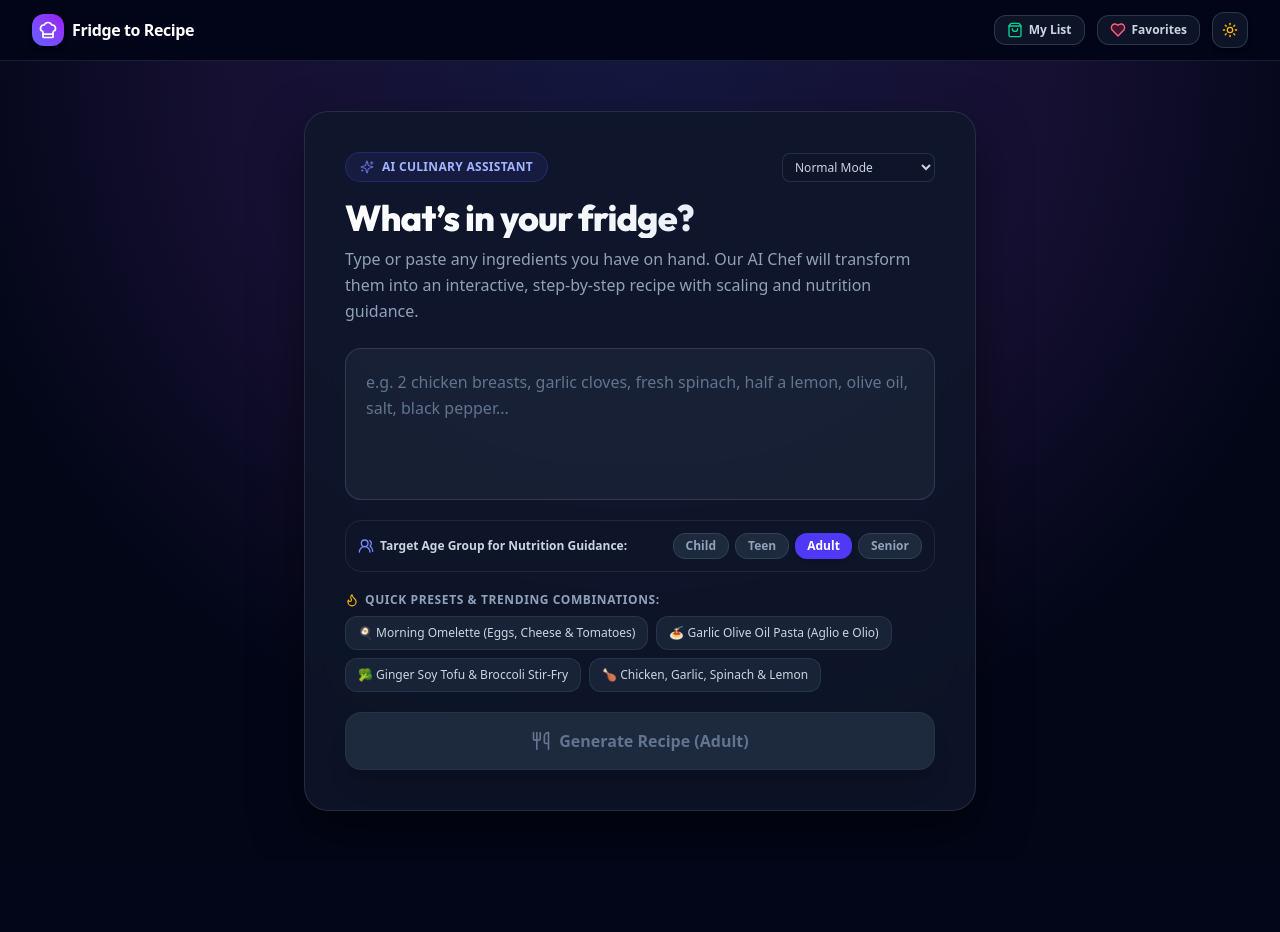
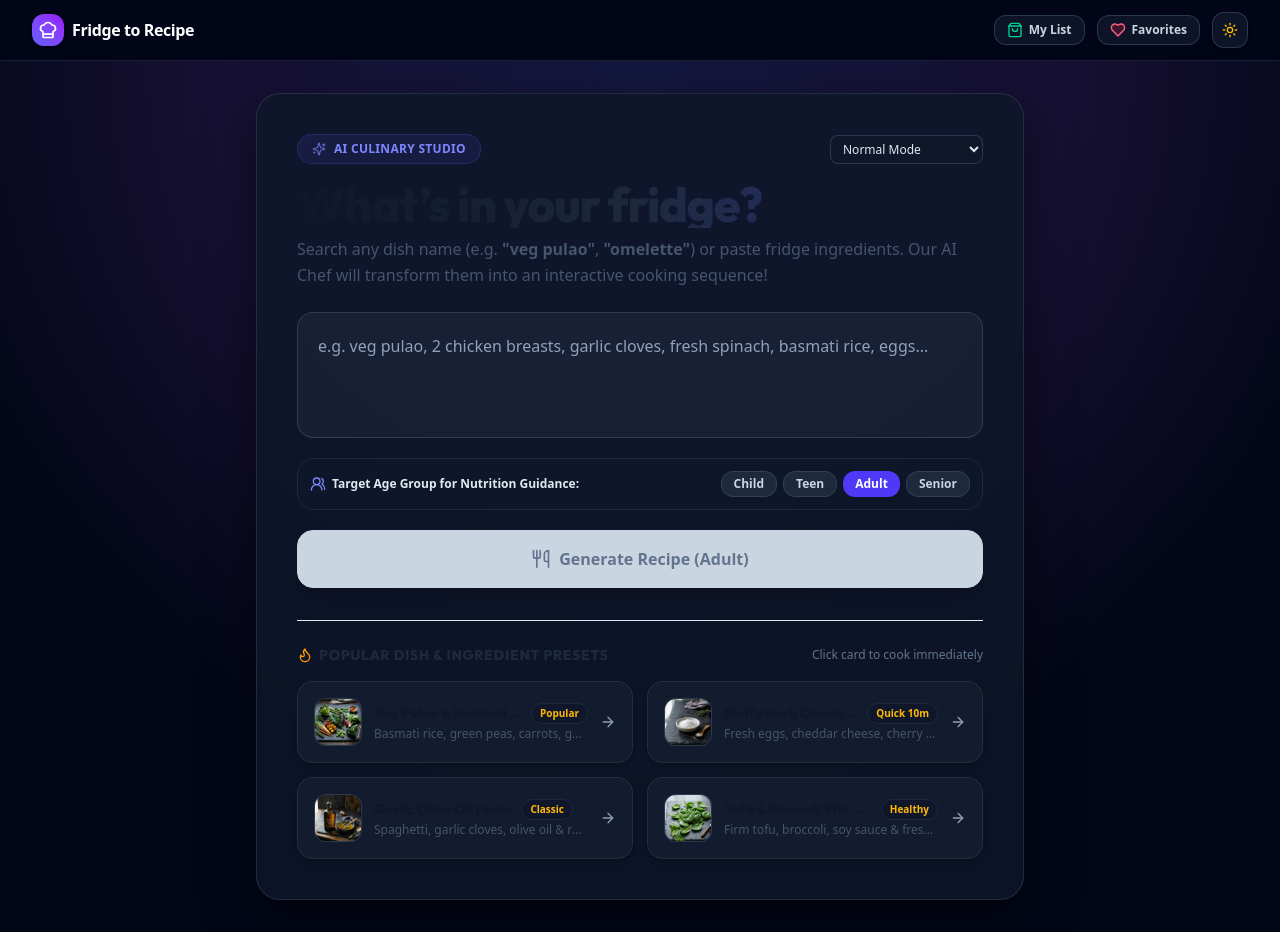
Before and after one commit to lokheshreddy-gif/fridge-to-recipe, a React (Vite) app: page / in a window 1280 px wide. Before the commit the page ends 861 px from the top, so only its background shows below. Built offline with nearby package versions, Linux system fonts and the light colour scheme.

Commit message:
fix: light mode card text contrast, add veg pulao dish recipe pattern, and Swiggy hero cards

```diff
--- a/server.js
+++ b/server.js
@@ -11,11 +11,11 @@ app.use(cors());
 app.use(express.json());
 
 const SYSTEM_PROMPT = `You are a world-class professional executive chef and culinary expert AI.
-The user will provide a list of ingredients they have available in their fridge/pantry, and a target age group.
-Your task is to transform those specific ingredients into a complete, delicious, submission-ready recipe with estimated nutrition data.
+The user will provide a list of ingredients or a dish name (e.g. "veg pulao", "chicken curry", "omelette"), and a target age group.
+Your task is to transform those specific ingredients/dish into a complete, delicious, submission-ready recipe with estimated nutrition data.
 
 CRITICAL INSTRUCTION:
-You MUST create a recipe that uses the SPECIFIC ingredients listed by the user as the primary components.
+You MUST create a recipe that uses the SPECIFIC ingredients or dish listed by the user as the primary components.
 Do NOT default to a generic dish or a chicken recipe unless the user specifically lists chicken.
 The recipe title, ingredients list, and step instructions MUST directly reflect and incorporate the ingredients provided by the user.
 
@@ -67,23 +67,54 @@ RULES:
 
 /**
  * Dynamic fallback recipe generator for offline/testing mode when no live API key is configured.
- * Generates distinct recipes matching the specific ingredients provided in input.
+ * Generates distinct recipes matching the specific ingredients or dish provided in input.
  */
 function generateDynamicMockRecipe(ingredientsInput = '', ageGroup = 'Adult') {
   const text = ingredientsInput.toLowerCase();
 
-  // Helper location assigner
   const assignLocation = (name = '') => {
     const term = name.toLowerCase();
-    if (term.includes('egg') || term.includes('milk') || term.includes('butter') || term.includes('cheese') || term.includes('cream')) return 'Fridge — dairy shelf';
-    if (term.includes('spinach') || term.includes('broccoli') || term.includes('tomato') || term.includes('lemon') || term.includes('herb') || term.includes('chive')) return 'Produce drawer';
+    if (term.includes('egg') || term.includes('milk') || term.includes('butter') || term.includes('cheese') || term.includes('paneer') || term.includes('cream')) return 'Fridge — dairy shelf';
+    if (term.includes('spinach') || term.includes('broccoli') || term.includes('tomato') || term.includes('lemon') || term.includes('carrot') || term.includes('peas') || term.includes('mint')) return 'Produce drawer';
     if (term.includes('chicken') || term.includes('beef') || term.includes('pork') || term.includes('tofu') || term.includes('meat')) return 'Fridge — meat shelf';
-    if (term.includes('salt') || term.includes('pepper') || term.includes('chili') || term.includes('ginger') || term.includes('spice')) return 'Spice rack';
-    if (term.includes('pasta') || term.includes('spaghetti') || term.includes('oil') || term.includes('sauce') || term.includes('rice')) return 'Pantry';
+    if (term.includes('salt') || term.includes('pepper') || term.includes('chili') || term.includes('ginger') || term.includes('garlic') || term.includes('spice') || term.includes('cardamom') || term.includes('cinnamon')) return 'Spice rack';
+    if (term.includes('pasta') || term.includes('spaghetti') || term.includes('oil') || term.includes('sauce') || term.includes('rice') || term.includes('basmati')) return 'Pantry';
     return 'Pantry';
   };
 
-  // 1. Morning Omelette / Eggs pattern
+  // 1. Veg Pulao / Biryani / Rice pattern
+  if (text.includes('pulao') || text.includes('biryani') || text.includes('veg pulao') || text.includes('rice') || text.includes('fried rice')) {
+    return {
+      title: 'Fragrant Royal Vegetable Pulao',
+      description: 'A rich, aromatic 20-minute basmati rice dish infused with whole spices, tender green peas, carrots, and golden ghee.',
+      baseServings: 2,
+      prepTimeMinutes: 10,
+      cookTimeMinutes: 15,
+      ingredients: [
+        { id: 'ing-1', name: 'Aged Basmati Rice', amount: 1.5, unit: 'cups', icon: 'pasta', commonlyAvailable: 'Pantry' },
+        { id: 'ing-2', name: 'Green Peas', amount: 0.75, unit: 'cup', icon: 'vegetable', commonlyAvailable: 'Produce drawer' },
+        { id: 'ing-3', name: 'Diced Carrots', amount: 0.75, unit: 'cup', icon: 'vegetable', commonlyAvailable: 'Produce drawer' },
+        { id: 'ing-4', name: 'Pure Ghee or Butter', amount: 2, unit: 'tbsp', icon: 'oil', commonlyAvailable: 'Fridge door' },
+        { id: 'ing-5', name: 'Whole Spices (Cardamom, Clove, Cinnamon)', amount: 1, unit: 'tbsp', icon: 'salt', commonlyAvailable: 'Spice rack' },
+        { id: 'ing-6', name: 'Fresh Mint & Sea Salt', amount: 1, unit: 'tsp', icon: 'salt', commonlyAvailable: 'Spice rack' }
+      ],
+      steps: [
+        { id: 'step-1', instruction: 'Rinse basmati rice thoroughly under cold water until clear, then soak in water for 10 minutes.', durationMinutes: 5 },
+        { id: 'step-2', instruction: 'Melt ghee in a deep pot over medium heat. Add whole cardamom, cloves, and cinnamon stick, sautéing for 1 minute until fragrant.', durationMinutes: 2 },
+        { id: 'step-3', instruction: 'Add diced carrots, green peas, and soaked basmati rice. Gently stir for 2 minutes to toast rice grains in spices.', durationMinutes: 3 },
+        { id: 'step-4', instruction: 'Pour 3 cups of water, add sea salt, bring to a boil, then cover and simmer on low heat for 12 minutes until fluffily cooked. Garnish with fresh mint.', durationMinutes: 12 }
+      ],
+      swaps: [
+        { ingredient: 'Aged Basmati Rice', alternatives: ['Jasmine Rice', 'Brown Rice', 'Quinoa'] },
+        { ingredient: 'Green Peas', alternatives: ['Edamame', 'Sweet Corn', 'Green Beans'] },
+        { ingredient: 'Pure Ghee', alternatives: ['Coconut Oil', 'Unsalted Butter'] }
+      ],
+      nutrition: { caloriesPerServing: 390, proteinGrams: 9, carbsGrams: 64, fatGrams: 11 },
+      ageNote: `Tailored for ${ageGroup}s: Easy-to-digest aromatic complex carbs providing clean, lasting energy.`
+    };
+  }
+
+  // 2. Morning Omelette / Eggs pattern
   if (text.includes('egg') || text.includes('omelette') || text.includes('cheddar') || text.includes('chive')) {
     return {
       title: 'Fluffy Cheddar & Herb Omelette',
@@ -113,7 +144,7 @@ function generateDynamicMockRecipe(ingredientsInput = '', ageGroup = 'Adult') {
     };
   }
 
-  // 2. Pasta / Aglio e Olio pattern
+  // 3. Pasta / Aglio e Olio pattern
   if (text.includes('pasta') || text.includes('spaghetti') || text.includes('chili') || text.includes('parmesan')) {
     return {
       title: 'Garlic Olive Oil & Chili Pasta (Aglio e Olio)',
@@ -143,7 +174,7 @@ function generateDynamicMockRecipe(ingredientsInput = '', ageGroup = 'Adult') {
     };
   }
 
-  // 3. Tofu / Broccoli Stir-fry pattern
+  // 4. Tofu / Broccoli Stir-fry pattern
   if (text.includes('tofu') || text.includes('broccoli') || text.includes('soy') || text.includes('ginger')) {
     return {
       title: 'Ginger Soy Crispy Tofu & Broccoli Stir-Fry',
@@ -173,7 +204,7 @@ function generateDynamicMockRecipe(ingredientsInput = '', ageGroup = 'Adult') {
     };
   }
 
-  // 4. Default Dynamic Fallback matching parsed items
+  // 5. Default Dynamic Fallback matching parsed items
   const items = ingredientsInput.split(/,|\n/).map((s) => s.trim()).filter(Boolean);
   const primaryItem = items[0] || 'Seasonal Veggies';
   const secondaryItem = items[1] || 'Aromatic Herbs';
@@ -184,7 +215,7 @@ function generateDynamicMockRecipe(ingredientsInput = '', ageGroup = 'Adult') {
     baseServings: 2,
     prepTimeMinutes: 10,
     cookTimeMinutes: 12,
-    ingredients: items.slice(0, 5).map((item, idx) => ({
+    ingredients: (items.length > 0 ? items : [primaryItem, secondaryItem]).slice(0, 6).map((item, idx) => ({
       id: `ing-${idx + 1}`,
       name: item,
       amount: idx === 0 ? 2 : 1,
--- a/src/components/IngredientInput.jsx
+++ b/src/components/IngredientInput.jsx
@@ -1,12 +1,44 @@
 import React, { useState } from 'react';
 import { motion, AnimatePresence } from 'framer-motion';
-import { Sparkles, Utensils, AlertCircle, RefreshCw, AlertTriangle, History, Flame, Users2 } from 'lucide-react';
+import { Sparkles, Utensils, AlertCircle, RefreshCw, AlertTriangle, History, Flame, Users2, ArrowRight } from 'lucide-react';
 
-const TRENDING_COMBOS = [
-  { name: '🍳 Morning Omelette (Eggs, Cheese & Tomatoes)', text: 'Eggs, cheddar cheese, cherry tomatoes, butter, salt, chives' },
-  { name: '🍝 Garlic Olive Oil Pasta (Aglio e Olio)', text: 'Spaghetti, garlic, olive oil, red chili flakes, parmesan cheese, salt' },
-  { name: '🥦 Ginger Soy Tofu & Broccoli Stir-Fry', text: 'Firm tofu, broccoli, soy sauce, fresh ginger, sesame oil' },
-  { name: '🍗 Chicken, Garlic, Spinach & Lemon', text: 'Chicken breast, garlic, spinach, lemon, olive oil, salt' }
+const HERO_DISH_CARDS = [
+  {
+    id: 'pulao',
+    title: 'Veg Pulao & Basmati Rice',
+    desc: 'Basmati rice, green peas, carrots, ghee & spices',
+    badge: 'Popular',
+    query: 'Veg pulao, basmati rice, green peas, carrots, ghee, whole spices',
+    photo: '/ingredient-images/vegetable.png',
+    accent: 'from-amber-500/20 to-orange-500/20 border-amber-500/40 text-amber-300'
+  },
+  {
+    id: 'omelette',
+    title: 'Fluffy Herb Omelette',
+    desc: 'Fresh eggs, cheddar cheese, cherry tomatoes & butter',
+    badge: 'Quick 10m',
+    query: 'Eggs, cheddar cheese, cherry tomatoes, butter, salt, chives',
+    photo: '/ingredient-images/salt.png',
+    accent: 'from-yellow-500/20 to-amber-500/20 border-yellow-500/40 text-yellow-300'
+  },
+  {
+    id: 'pasta',
+    title: 'Garlic Olive Oil Pasta',
+    desc: 'Spaghetti, garlic cloves, olive oil & red chili flakes',
+    badge: 'Classic',
+    query: 'Spaghetti, garlic, olive oil, red chili flakes, parmesan cheese',
+    photo: '/ingredient-images/oil.png',
+    accent: 'from-emerald-500/20 to-teal-500/20 border-emerald-500/40 text-emerald-300'
+  },
+  {
+    id: 'tofu',
+    title: 'Tofu & Broccoli Stir-Fry',
+    desc: 'Firm tofu, broccoli, soy sauce & fresh ginger',
+    badge: 'Healthy',
+    query: 'Firm tofu, broccoli, soy sauce, fresh ginger, sesame oil',
+    photo: '/ingredient-images/spinach.png',
+    accent: 'from-indigo-500/20 to-purple-500/20 border-indigo-500/40 text-indigo-300'
+  }
 ];
 
 const AGE_GROUPS = ['Child', 'Teen', 'Adult', 'Senior'];
@@ -35,9 +67,10 @@ export default function IngredientInput({
   };
 
   const handleSelectPreset = (presetText) => {
-    console.log('[Preset Chip Selected] New text:', presetText);
+    console.log('[Preset Selected] Text:', presetText);
     setIngredientsText(presetText);
     setTouched(false);
+    onSubmit(presetText, selectedAgeGroup, testMode === 'normal' ? null : testMode);
   };
 
   return (
@@ -47,13 +80,13 @@ export default function IngredientInput({
         animate={{ opacity: 1, y: 0, scale: 1 }}
         exit={{ opacity: 0, y: -25, scale: 0.98 }}
         transition={{ duration: 0.4, ease: [0.16, 1, 0.3, 1] }}
-        className="w-full max-w-2xl glass-panel rounded-3xl p-6 sm:p-8 md:p-10 shadow-2xl relative z-10 my-auto"
+        className="w-full max-w-3xl glass-panel rounded-3xl p-6 sm:p-8 md:p-10 shadow-2xl relative z-10 my-auto"
       >
         {/* Header Badge */}
         <div className="flex flex-wrap items-center justify-between gap-2 mb-4">
-          <div className="inline-flex items-center gap-2 px-3.5 py-1.5 rounded-full bg-indigo-500/10 border border-indigo-500/20 text-indigo-300 text-xs font-semibold tracking-wide uppercase">
+          <div className="inline-flex items-center gap-2 px-3.5 py-1.5 rounded-full bg-indigo-500/10 border border-indigo-500/20 text-indigo-400 text-xs font-semibold tracking-wide uppercase">
             <Sparkles className="w-3.5 h-3.5 text-indigo-400 animate-pulse" />
-            AI Culinary Assistant
+            AI Culinary Studio
           </div>
 
           <div className="flex items-center gap-2">
@@ -62,7 +95,7 @@ export default function IngredientInput({
               <button
                 type="button"
                 onClick={() => setShowHistory(!showHistory)}
-                className="inline-flex items-center gap-1 text-xs text-slate-300 bg-slate-900/80 border border-slate-700/60 rounded-lg px-2.5 py-1 hover:text-white transition-all cursor-pointer"
+                className="inline-flex items-center gap-1 text-xs text-slate-300 bg-slate-900 border border-slate-700/80 rounded-lg px-2.5 py-1 hover:text-white transition-all cursor-pointer"
               >
                 <History className="w-3.5 h-3.5 text-indigo-400" />
                 History ({recentHistory.length})
@@ -73,7 +106,7 @@ export default function IngredientInput({
             <select
               value={testMode}
               onChange={(e) => setTestMode(e.target.value)}
-              className="bg-slate-900/80 text-xs text-slate-300 border border-slate-700/60 rounded-lg px-2 py-1 outline-none focus:border-indigo-500"
+              className="bg-slate-900 text-xs text-slate-200 border border-slate-700/80 rounded-lg px-2 py-1 outline-none focus:border-indigo-500"
             >
               <option value="normal">Normal Mode</option>
               <option value="broken_json">Test: Broken JSON</option>
@@ -83,11 +116,11 @@ export default function IngredientInput({
         </div>
 
         {/* Title */}
-        <h1 className="text-3xl sm:text-4xl font-extrabold text-transparent bg-clip-text bg-gradient-to-r from-white via-slate-100 to-indigo-200 tracking-tight">
+        <h1 className="text-3xl sm:text-4xl md:text-5xl font-black text-transparent bg-clip-text bg-gradient-to-r from-slate-900 via-slate-800 to-indigo-900 dark:from-white dark:via-slate-100 dark:to-indigo-200 tracking-tight">
           What’s in your fridge?
         </h1>
-        <p className="text-slate-400 text-sm sm:text-base mt-2 mb-6 leading-relaxed">
-          Type or paste any ingredients you have on hand. Our AI Chef will transform them into an interactive, step-by-step recipe with scaling and nutrition guidance.
+        <p className="text-slate-600 dark:text-slate-300 text-sm sm:text-base mt-2 mb-6 leading-relaxed font-medium">
+          Search any dish name (e.g. <strong>"veg pulao"</strong>, <strong>"omelette"</strong>) or paste fridge ingredients. Our AI Chef will transform them into an interactive cooking sequence!
         </p>
 
         {/* Recent Search History Dropdown Drawer */}
@@ -97,14 +130,14 @@ export default function IngredientInput({
               initial={{ height: 0, opacity: 0 }}
               animate={{ height: 'auto', opacity: 1 }}
               exit={{ height: 0, opacity: 0 }}
-              className="mb-5 bg-slate-900/90 border border-slate-700/80 p-4 rounded-2xl space-y-2 text-xs"
+              className="mb-5 bg-slate-900 border border-slate-700/80 p-4 rounded-2xl space-y-2 text-xs text-slate-100"
             >
-              <div className="flex items-center justify-between font-bold text-slate-300 mb-2">
+              <div className="flex items-center justify-between font-bold text-slate-200 mb-2">
                 <span className="flex items-center gap-1.5">
                   <History className="w-3.5 h-3.5 text-indigo-400" />
                   Recent Search History
                 </span>
-                <span className="text-[10px] text-slate-500">Click to re-populate</span>
+                <span className="text-[10px] text-slate-400">Click to re-populate</span>
               </div>
               <div className="space-y-1.5 max-h-36 overflow-y-auto">
                 {recentHistory.map((item, idx) => (
@@ -114,10 +147,10 @@ export default function IngredientInput({
                       setIngredientsText(item.text);
                       setShowHistory(false);
                     }}
-                    className="p-2.5 rounded-xl bg-slate-800/80 hover:bg-indigo-900/40 border border-slate-700/50 cursor-pointer flex items-center justify-between gap-2 text-slate-200 hover:text-white transition-all"
+                    className="p-2.5 rounded-xl bg-slate-800 hover:bg-indigo-900/60 border border-slate-700/80 cursor-pointer flex items-center justify-between gap-2 text-slate-200 hover:text-white transition-all"
                   >
-                    <span className="truncate max-w-md font-medium">{item.text}</span>
-                    <span className="text-[10px] text-slate-500 shrink-0">{item.time}</span>
+                    <span className="truncate max-w-md font-semibold">{item.text}</span>
+                    <span className="text-[10px] text-slate-400 shrink-0">{item.time}</span>
                   </div>
                 ))}
               </div>
@@ -135,9 +168,9 @@ export default function IngredientInput({
                   setIngredientsText(e.target.value);
                   if (touched) setTouched(false);
                 }}
-                placeholder="e.g. 2 chicken breasts, garlic cloves, fresh spinach, half a lemon, olive oil, salt, black pepper..."
-                rows={4}
-                className="w-full bg-transparent text-slate-100 placeholder-slate-500 text-base p-4 outline-none resize-none font-medium leading-relaxed"
+                placeholder="e.g. veg pulao, 2 chicken breasts, garlic cloves, fresh spinach, basmati rice, eggs..."
+                rows={3}
+                className="w-full bg-transparent text-slate-900 dark:text-slate-100 placeholder-slate-400 dark:placeholder-slate-500 text-base p-4 outline-none resize-none font-medium leading-relaxed"
                 autoFocus
               />
             </div>
@@ -146,17 +179,17 @@ export default function IngredientInput({
               <motion.div
                 initial={{ opacity: 0, y: -5 }}
                 animate={{ opacity: 1, y: 0 }}
-                className="flex items-center gap-1.5 text-rose-400 text-xs mt-2 font-medium px-1"
+                className="flex items-center gap-1.5 text-rose-500 text-xs mt-2 font-bold px-1"
               >
                 <AlertCircle className="w-3.5 h-3.5 shrink-0" />
-                Please enter at least one ingredient before cooking.
+                Please enter a dish name or ingredient before cooking.
               </motion.div>
             )}
           </div>
 
           {/* Age Group Selector */}
-          <div className="flex flex-wrap items-center justify-between gap-3 bg-slate-900/60 p-3 rounded-2xl border border-slate-800">
-            <label className="text-xs font-bold text-slate-300 flex items-center gap-1.5">
+          <div className="flex flex-wrap items-center justify-between gap-3 bg-slate-900/90 p-3 rounded-2xl border border-slate-800 text-slate-100">
+            <label className="text-xs font-bold text-slate-200 flex items-center gap-1.5">
               <Users2 className="w-4 h-4 text-indigo-400" />
               Target Age Group for Nutrition Guidance:
             </label>
@@ -169,30 +202,10 @@ export default function IngredientInput({
                   className={`px-3 py-1 rounded-xl text-xs font-bold transition-all cursor-pointer ${
                     selectedAgeGroup === group
                       ? 'bg-indigo-600 text-white shadow-md'
-                      : 'bg-slate-800 text-slate-400 hover:text-slate-200 border border-slate-700'
+                      : 'bg-slate-800 text-slate-300 hover:text-white border border-slate-700'
                   }`}
                 >
                   {group}
-                </button>
-              ))}
-            </div>
-          </div>
-
-          {/* Trending Combinations */}
-          <div>
-            <span className="text-xs font-semibold text-slate-400 uppercase tracking-wider block mb-2 flex items-center gap-1.5">
-              <Flame className="w-3.5 h-3.5 text-amber-400" />
-              Quick Presets & Trending Combinations:
-            </span>
-            <div className="flex flex-wrap gap-2">
-              {TRENDING_COMBOS.map((combo, idx) => (
-                <button
-                  key={idx}
-                  type="button"
-                  onClick={() => handleSelectPreset(combo.text)}
-                  className="text-xs bg-slate-800/80 hover:bg-indigo-600/20 hover:text-indigo-200 border border-slate-700/60 hover:border-indigo-500/40 text-slate-300 px-3 py-2 rounded-xl transition-all duration-200 cursor-pointer flex items-center gap-1.5 active:scale-95"
-                >
-                  {combo.name}
                 </button>
               ))}
             </div>
@@ -206,8 +219,8 @@ export default function IngredientInput({
             whileTap={!isEmpty && !isLoading ? { scale: 0.98 } : {}}
             className={`w-full py-4 px-6 rounded-2xl font-bold text-base shadow-xl flex items-center justify-center gap-2 transition-all duration-200 ${
               isEmpty
-                ? 'bg-slate-800 text-slate-500 border border-slate-700/40 cursor-not-allowed shadow-none'
-                : 'bg-gradient-to-r from-indigo-500 via-purple-500 to-pink-500 text-white hover:shadow-indigo-500/25 cursor-pointer'
+                ? 'bg-slate-300 dark:bg-slate-800 text-slate-500 dark:text-slate-500 border border-slate-300 dark:border-slate-700/40 cursor-not-allowed shadow-none'
+                : 'bg-gradient-to-r from-indigo-600 via-purple-600 to-pink-600 text-white hover:shadow-indigo-500/25 cursor-pointer'
             }`}
           >
             {isLoading ? (
@@ -224,10 +237,54 @@ export default function IngredientInput({
           </motion.button>
         </form>
 
+        {/* SWIGGY-INSPIRED HERO INSPIRATION CARDS UNDER SEARCH BAR */}
+        <div className="mt-8 pt-6 border-t border-slate-200 dark:border-slate-800">
+          <div className="flex items-center justify-between mb-4">
+            <h3 className="text-sm font-extrabold text-slate-800 dark:text-slate-200 uppercase tracking-wider flex items-center gap-1.5">
+              <Flame className="w-4 h-4 text-amber-500" />
+              Popular Dish & Ingredient Presets
+            </h3>
+            <span className="text-xs text-slate-500 dark:text-slate-400 font-medium">Click card to cook immediately</span>
+          </div>
+
+          <div className="grid grid-cols-1 sm:grid-cols-2 gap-3.5">
+            {HERO_DISH_CARDS.map((card) => (
+              <motion.div
+                key={card.id}
+                onClick={() => handleSelectPreset(card.query)}
+                whileHover={{ scale: 1.02, y: -2 }}
+                whileTap={{ scale: 0.98 }}
+                className={`glass-card p-4 rounded-2xl border cursor-pointer transition-all flex items-center justify-between gap-3 shadow-md bg-gradient-to-r ${card.accent} group`}
+              >
+                <div className="flex items-center gap-3 min-w-0">
+                  <div className="w-12 h-12 rounded-xl overflow-hidden border border-slate-700/80 bg-slate-900 shrink-0">
+                    <img src={card.photo} alt={card.title} className="w-full h-full object-cover group-hover:scale-110 transition-transform duration-300" />
+                  </div>
+                  <div className="min-w-0">
+                    <div className="flex items-center gap-2">
+                      <h4 className="text-sm font-black text-slate-900 dark:text-slate-100 group-hover:text-indigo-600 dark:group-hover:text-indigo-300 transition-colors truncate">
+                        {card.title}
+                      </h4>
+                      <span className="text-[10px] font-bold px-2 py-0.5 rounded-full bg-slate-900/80 text-amber-400 border border-slate-800 shrink-0">
+                        {card.badge}
+                      </span>
+                    </div>
+                    <p className="text-xs text-slate-600 dark:text-slate-400 mt-0.5 truncate font-medium">
+                      {card.desc}
+                    </p>
+                  </div>
+                </div>
+
+                <ArrowRight className="w-4 h-4 text-slate-400 group-hover:text-indigo-500 group-hover:translate-x-1 transition-all shrink-0" />
+              </motion.div>
+            ))}
+          </div>
+        </div>
+
         {testMode !== 'normal' && (
-          <div className="mt-4 p-3 rounded-xl bg-amber-500/10 border border-amber-500/30 text-amber-300 text-xs flex items-center gap-2">
+          <div className="mt-4 p-3 rounded-xl bg-amber-500/10 border border-amber-500/30 text-amber-400 text-xs flex items-center gap-2 font-bold">
             <AlertTriangle className="w-4 h-4 shrink-0" />
-            <span>Test Mode Active: This submit will simulate a <strong>{testMode}</strong> failure to verify error handling.</span>
+            <span>Test Mode Active: This submit will simulate a <strong>{testMode}</strong> failure.</span>
           </div>
         )}
       </motion.div>
```
Also changed, not shown: src/index.css (+34 -26 lines).
